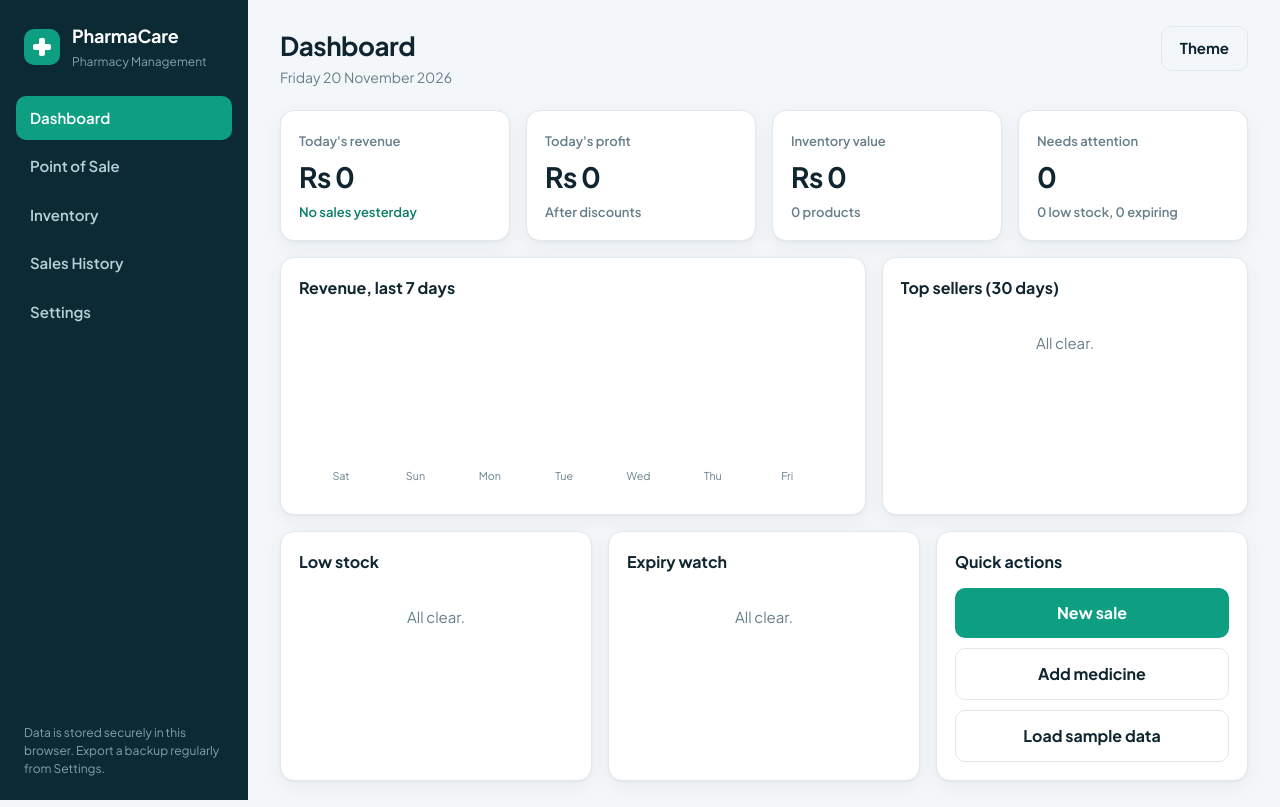
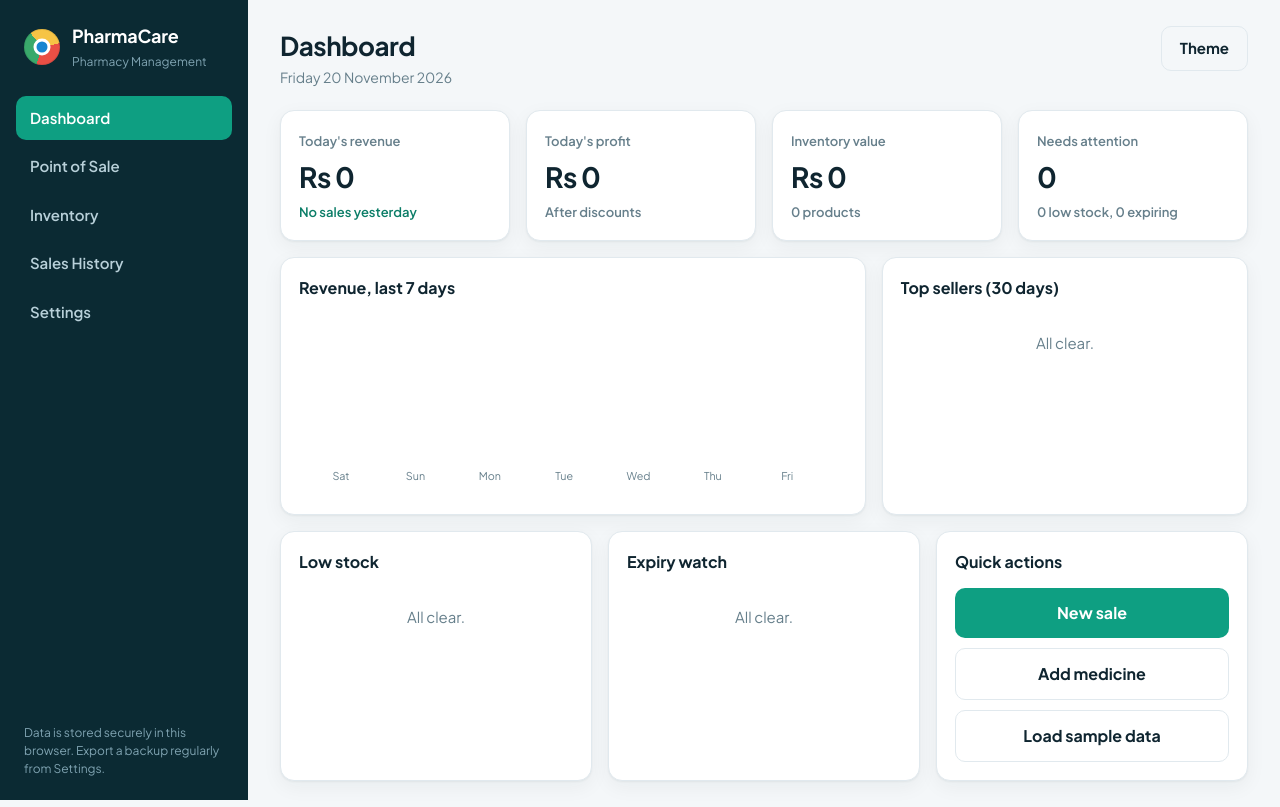
Before and after one commit to jawadraza-hub/test, a plain HTML site: page index.html in a window 1280 px wide. Drawn offline with Linux system fonts and the light colour scheme.

Commit message:
Update styles.css

```diff
--- a/css/styles.css
+++ b/css/styles.css
@@ -7,9 +7,9 @@ body{margin:0;background:var(--bg);color:var(--ink);font:15px/1.5 'Plus Jakarta
 .side{background:var(--side);color:#cfe3ea;padding:22px 16px;display:flex;flex-direction:column;position:sticky;top:0;height:100vh}
 .brand{display:flex;gap:12px;align-items:center;padding:0 8px 24px}
 .brand b{display:block;color:#fff;font-size:18px;letter-spacing:-.2px}.brand small{color:#7fa3b1;font-size:12px}
-.mark{width:36px;height:36px;border-radius:10px;background:var(--brand);position:relative;flex:none}
-.mark:before,.mark:after{content:"";position:absolute;background:#fff;border-radius:2px;left:50%;top:50%;transform:translate(-50%,-50%)}
-.mark:before{width:18px;height:6px}.mark:after{width:6px;height:18px}
+.mark{width:36px;height:36px;border-radius:50%;background:conic-gradient(from -40deg,#f6c445 0 118deg,#e94f45 118deg 238deg,#39a96b 238deg);position:relative;flex:none;box-shadow:inset 0 0 0 1px rgba(0,0,0,.08)}
+.mark:before,.mark:after{content:"";position:absolute;border-radius:50%;left:50%;top:50%;transform:translate(-50%,-50%)}
+.mark:before{width:17px;height:17px;background:#fff}.mark:after{width:11px;height:11px;background:#1685d1}
 .nav{display:grid;gap:4px}
 .nav a{color:#b8d0d9;text-decoration:none;padding:11px 14px;border-radius:10px;font-weight:600;display:flex;justify-content:space-between;align-items:center}
 .nav a:hover{background:rgba(255,255,255,.06)}
```
